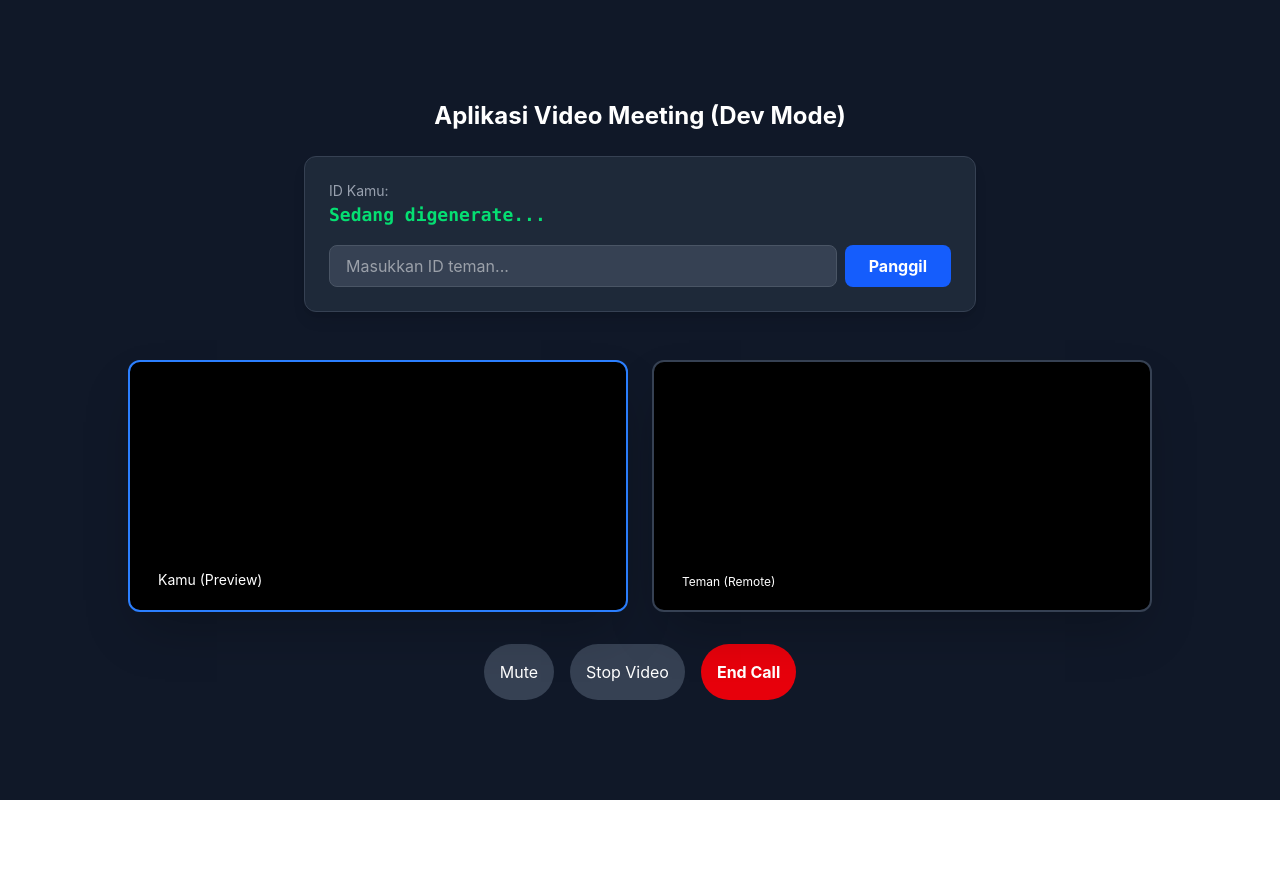
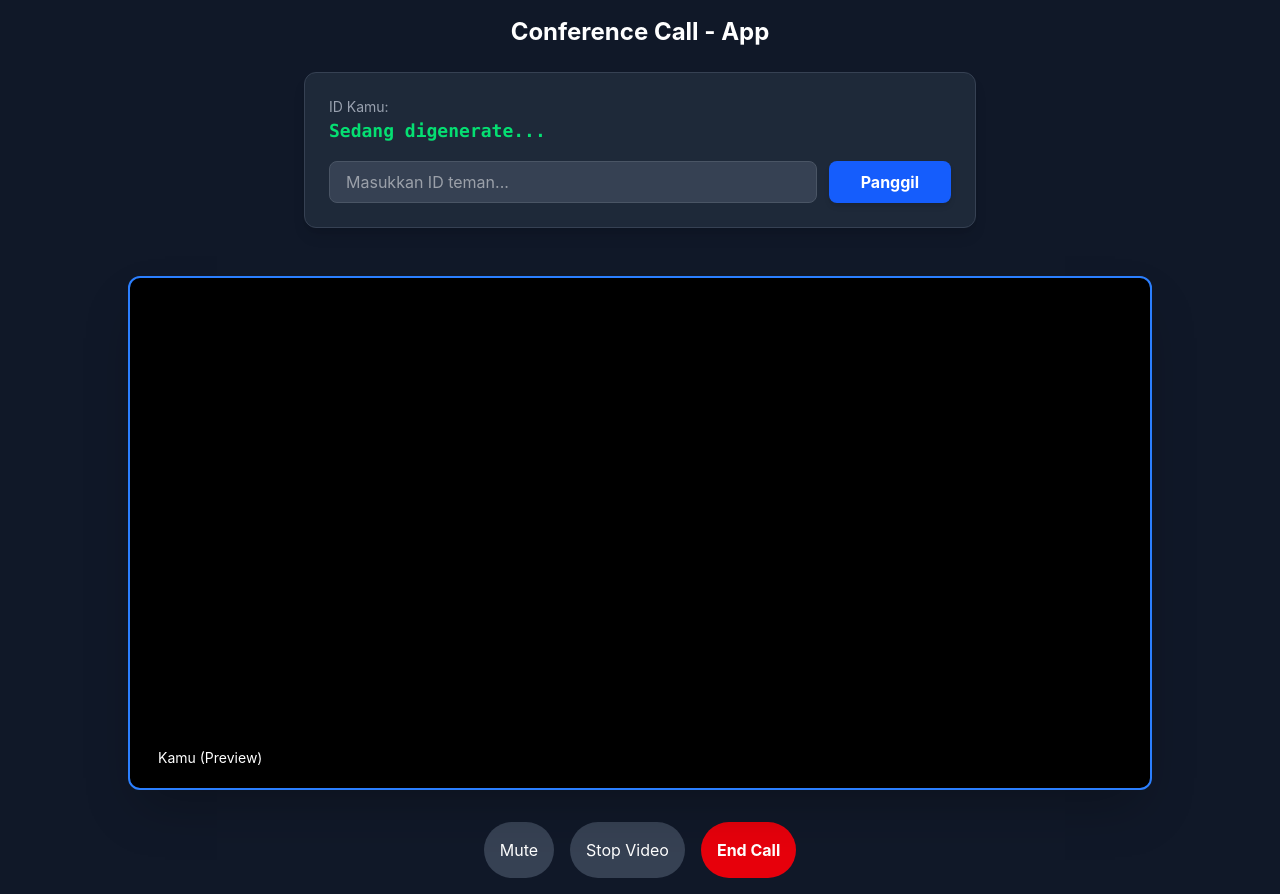
Before and after one commit to KemalMustafaa/conference-app, a React (Vite) app: page / in a window 1280 px wide. Before the commit the page ends 800 px from the top, so only its background shows below. Built offline with nearby package versions, Linux system fonts and the light colour scheme; no server answers.

Commit message:
pert : perbaikan tampilan dan fungsi call

```diff
--- a/src/components/conference/Conf.jsx
+++ b/src/components/conference/Conf.jsx
@@ -24,6 +24,76 @@ export const Conf = () => {
 
   // untuk menyimpan onjek panggilan
   const currentCallRef = useRef(null);
+
+  const handleCall = (call) => {
+    currentCallRef.current = call;
+
+    call.on("stream", (remoteStream) => {
+      setConnStatus("connected");
+      // Gunakan timeout kecil jika ref video belum sempat ter-render oleh React
+      setTimeout(() => {
+        if (remoteVideoRef.current) {
+          remoteVideoRef.current.srcObject = remoteStream;
+        }
+      }, 100);
+    });
+
+    call.on("close", () => {
+      if (remoteVideoRef.current) {
+        remoteVideoRef.current.srcObject = null;
+      }
+      setConnStatus("disconnected");
+      currentCallRef.current = null;
+    });
+
+    call.on("error", (err) => {
+      console.error("Call error:", err);
+      setConnStatus("error");
+    });
+  };
+
+  // Fungsi untuk menelpon orang lain
+  const callUser = (idToCall) => {
+    if (!stream) return;
+
+    setConnStatus("calling"); // Set status saat sedang memanggil
+
+    const call = peerInstance.current.call(idToCall, stream);
+    handleCall(call);
+  };
+
+  // Fungsi untuk toggle audio
+  const toggleAudio = () => {
+    if (stream) {
+      const audioTrack = stream.getAudioTracks()[0];
+      audioTrack.enabled = !audioTrack.enabled; // Mematikan/menghidupkan track audio
+      setIsMuted(!audioTrack.enabled);
+    }
+  };
+
+  const toggleVideo = () => {
+    if (stream) {
+      const videoTrack = stream.getVideoTracks()[0];
+      videoTrack.enabled = !videoTrack.enabled; // Mematikan/menghidupkan track video
+      setIsVideoOff(!videoTrack.enabled);
+    }
+  };
+
+  const handleEndCall = () => {
+    // Tutup koneksi jika ada
+    if (currentCallRef.current) {
+      currentCallRef.current.close();
+    }
+
+    // Update Status agar video remote hilang dari DOM (karena logic && di atas)
+    setConnStatus("disconnected");
+    setRemoteId("");
+
+    // Bersihkan ref video (opsional tapi baik untuk memori)
+    if (remoteVideoRef.current) {
+      remoteVideoRef.current.srcObject = null;
+    }
+  };
 
   useEffect(() => {
     // Fungsi untuk mengambil akses kamera dan mikrofon
@@ -57,20 +127,7 @@ export const Conf = () => {
           currentCallRef.current = call; // Simpan di sini
           // Jawab telepon dengan mengirim stream kamera kita
           call.answer(mediaStream);
-
-          // Terima stream dari penelpon
-          call.on("stream", (remoteStream) => {
-            if (remoteVideoRef.current) {
-              remoteVideoRef.current.srcObject = remoteStream;
-            }
-          });
-
-          call.on("close", () => {
-            if (remoteVideoRef.current) {
-              remoteVideoRef.current.srcObject = null;
-            }
-            setConnStatus("disconnected");
-          });
+          handleCall(call);
         });
 
         peerInstance.current = peer;
@@ -94,73 +151,10 @@ export const Conf = () => {
     // eslint-disable-next-line react-hooks/exhaustive-deps
   }, []);
 
-  // Fungsi untuk menelpon orang lain
-  const callUser = (idToCall) => {
-    if (!stream) return;
-
-    setConnStatus("calling"); // Set status saat sedang memanggil
-
-    const call = peerInstance.current.call(idToCall, stream);
-    currentCallRef.current = call; // Simpan di sini
-
-    call.on("stream", (remoteStream) => {
-      setConnStatus("connected"); // Berhasil tersambung
-      if (remoteVideoRef.current) {
-        remoteVideoRef.current.srcObject = remoteStream;
-      }
-    });
-
-    call.on("error", (err) => {
-      console.error(err);
-      setConnStatus("error");
-      alert("Gagal menelpon ID tersebut.");
-    });
-
-    call.on("close", () => {
-      if (remoteVideoRef.current) {
-        remoteVideoRef.current.srcObject = null;
-      }
-      setConnStatus("disconnected");
-    });
-  };
-
-  const handleEndCall = () => {
-    // // 1. Putuskan koneksi PeerJS
-    if (remoteVideoRef.current) {
-      currentCallRef.current.close();
-    }
-    // 2. Beri tahu state bahwa kita sudah diskonek
-    setConnStatus("disconnected");
-    // Kamu bisa menambah logika untuk reload atau reset ID teman di sini
-    if (remoteVideoRef.current) {
-      remoteVideoRef.current.srcObject = null;
-    }
-
-    // 4. Reset ID teman di input (opsional)
-    setRemoteId("");
-  };
-
-  // Fungsi untuk toggle audio
-  const toggleAudio = () => {
-    if (stream) {
-      const audioTrack = stream.getAudioTracks()[0];
-      audioTrack.enabled = !audioTrack.enabled; // Mematikan/menghidupkan track audio
-      setIsMuted(!audioTrack.enabled);
-    }
-  };
-
-  const toggleVideo = () => {
-    if (stream) {
-      const videoTrack = stream.getVideoTracks()[0];
-      videoTrack.enabled = !videoTrack.enabled; // Mematikan/menghidupkan track video
-      setIsVideoOff(!videoTrack.enabled);
-    }
-  };
-
   return (
     <div className="min-h-screen bg-gray-900 text-white flex flex-col items-center justify-center p-4">
       <h1 className="text-2xl font-bold mb-6">
-        Aplikasi Video Meeting (Dev Mode)
+        Conference Call - App
       </h1>
 
       {/* Panel Kontrol ID */}
@@ -172,17 +166,17 @@ export const Conf = () => {
           </p>
         </div>
 
-        <div className="flex gap-2">
+        <div className="flex flex-col md:flex-row gap-3 w-full">
           <input
             type="text"
             placeholder="Masukkan ID teman..."
-            className="flex-1 bg-gray-700 border border-gray-600 rounded-lg px-4 py-2 focus:ring-2 focus:ring-blue-500 outline-none"
+            className="w-full bg-gray-700 border border-gray-600 rounded-lg px-4 py-3 md:py-2 focus:ring-2 focus:ring-blue-500 outline-none text-base"
             value={remoteId}
             onChange={(e) => setRemoteId(e.target.value)}
           />
           <button
             onClick={() => callUser(remoteId)}
-            className="bg-blue-600 hover:bg-blue-700 px-6 py-2 rounded-lg font-bold transition-all active:scale-95"
+            className="w-full md:w-auto bg-blue-600 hover:bg-blue-700 px-8 py-3 md:py-2 rounded-lg font-bold transition-all active:scale-95 whitespace-nowrap shadow-md"
           >
             Panggil
           </button>
@@ -205,22 +199,26 @@ export const Conf = () => {
       </div>
 
       {/* Grid Video */}
-      <div className="grid grid-cols-1 md:grid-cols-2 gap-6 w-full max-w-5xl">
+      {/* Grid Video - Menggunakan class dinamis */}
+      <div
+        className={`grid gap-6 w-full max-w-5xl ${connStatus === "connected" ? "grid-cols-1 md:grid-cols-2" : "grid-cols-1"}`}
+      >
+        {/* Kotak Video Lokal */}
         <div className="relative bg-black rounded-xl overflow-hidden border-2 border-blue-500 shadow-2xl">
-          {/* Elemen Video Lokal */}
           <video
             ref={videoRef}
             autoPlay
             playsInline
-            muted // Muted agar tidak ada feedback suara dari diri sendiri
+            muted
             className="w-full h-full object-cover -scale-x-100"
           />
-
           <div className="absolute bottom-4 left-4 bg-black/50 px-3 py-1 rounded-lg text-sm">
             Kamu (Preview)
           </div>
         </div>
 
+        {/* Kotak Video Remote - HANYA MUNCUL JIKA TERHUBUNG */}
+        {connStatus === "connected" && (
           <div className="relative bg-black rounded-xl overflow-hidden border-2 border-gray-700 shadow-2xl">
             <video
               ref={remoteVideoRef}
@@ -232,6 +230,7 @@ export const Conf = () => {
               Teman (Remote)
             </div>
           </div>
+        )}
       </div>
 
       {error && (
```
Lines whose indentation alone changed are shown as unchanged.
